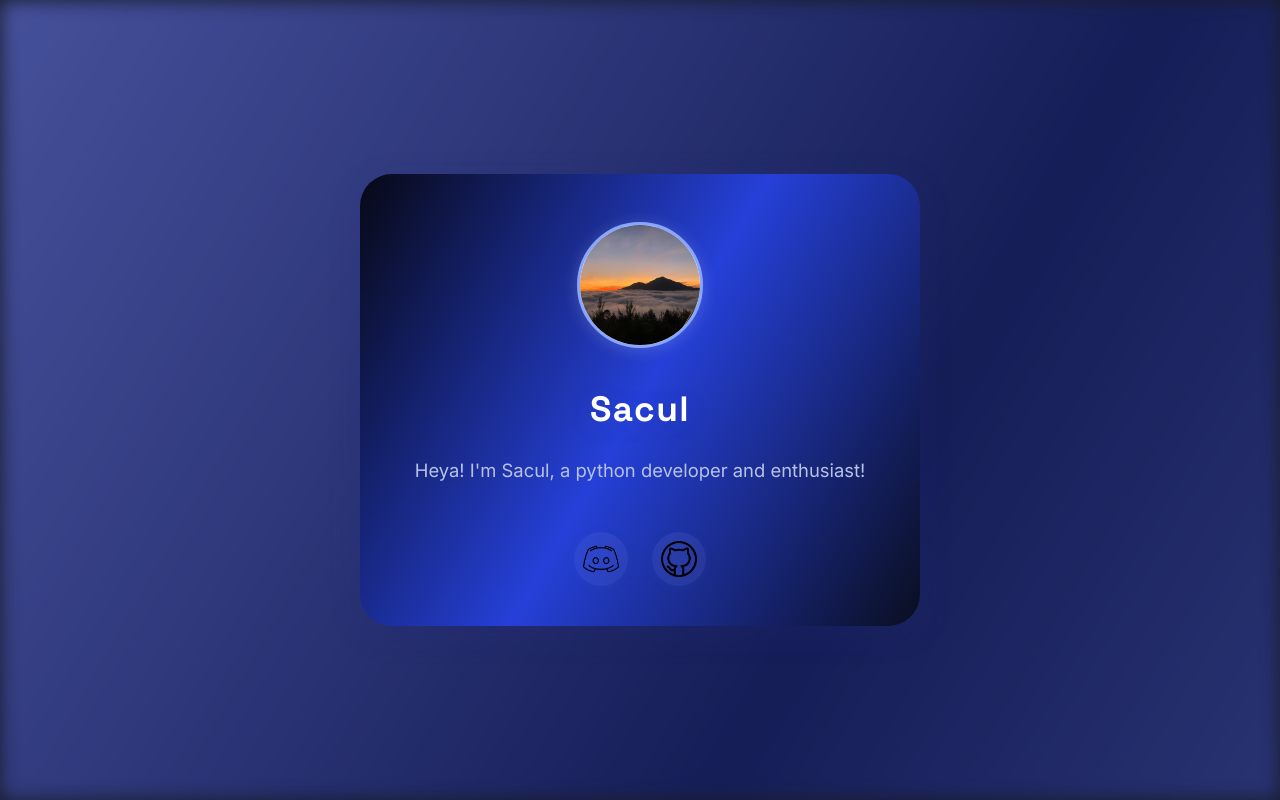
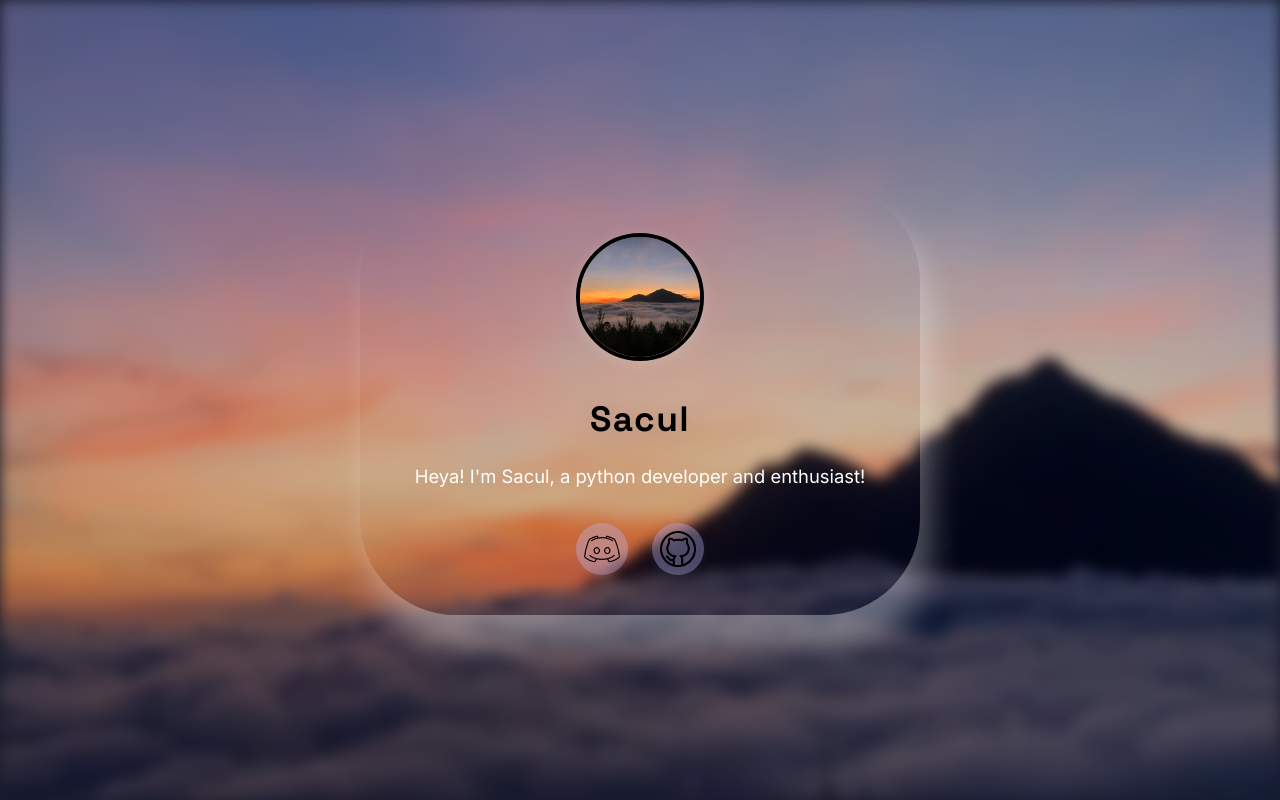
Before and after one commit to Sacul0457/Sacul, a plain HTML site: page index.html in a window 1280 px wide. Drawn offline with Linux system fonts and the light colour scheme.

Commit message:
Update style.css

```diff
--- a/style.css
+++ b/style.css
@@ -21,10 +21,10 @@ body {
   position: fixed;
   top: 0; left: 0; right: 0; bottom: 0;
   z-index: 0;
-  background: linear-gradient(120deg, #7484ec 0%, #1b256d 50%, #6577d4 100%);
-  background-size: 200% 200%;
+  background-image: url(Screenshot\ 2024-10-01\ 130327.png);
+  background-size: 125% 125%;
   animation: modernBgMove 14s ease-in-out infinite alternate;
-  filter: blur(10px) brightness(0.8);
+  filter: blur(7px) brightness(0.8);
 }
 @keyframes modernBgMove {
   0% { background-position: 0% 50%; }
@@ -54,15 +54,14 @@ header {
   z-index: 1;
   max-width: 480px;
   width: 100%;
-  background: linear-gradient(120deg, #070814 0%, #2540d8 50%, #0a0e20 100%);
-  box-shadow: 0 8px 32px 0 rgba(31, 38, 135, 0.18);
-  border-radius: 2rem;
+  box-shadow: 10px 30px 32px 0 rgba(255, 255, 255, 0.336);
+  border-radius: 6rem;
   padding: 3rem 2.5rem 2.5rem 2.5rem;
   display: flex;
   flex-direction: column;
   align-items: center;
-  gap: 1.2rem;
-  opacity: 0;
+  gap: 1rem;
+  opacity: 0.1;
   transform: translateY(40px) scale(0.98);
   animation: cardFadeIn 1.2s cubic-bezier(.77,0,.18,1) 0.2s forwards;
 }
@@ -79,9 +78,8 @@ header {
   border-radius: 50%;
   object-fit: cover;
   margin-bottom: 1.2rem;
-  border: 3px solid #86a6ff;
+  border: 4px solid #000000;
   box-shadow: 0 2px 16px rgba(255, 255, 255, 0.18);
-  background: #ffffff;
 
 }
 
@@ -89,7 +87,7 @@ header {
   font-family: 'Space Grotesk', 'Inter', Arial, sans-serif;
   font-size: 2.2rem;
   font-weight: 700;
-  color: #fff;
+  color: black;
   letter-spacing: 0.04em;
   margin: 0 0 0.5rem 0;
   text-shadow: 0 4px 24px rgba(79,94,184,0.18);
@@ -97,8 +95,9 @@ header {
 }
 .subtitle {
   font-size: 1.15rem;
-  color: #b7c2e7;
+  color: white;
   margin: 0 0 1.5rem 0;
+  block-size: 10px;
   text-align: center;
   font-weight: 400;
   font-family: 'Inter', Arial, sans-serif;
@@ -113,10 +112,10 @@ header {
   display: flex;
   align-items: center;
   justify-content: center;
-  width: 54px;
-  height: 54px;
+  width: 52px;
+  height: 52px;
   border-radius: 50%;
-  background: rgba(120,142,227,0.13);
+  background: rgba(181, 182, 245, 0.37);
   box-shadow: 0 2px 8px rgba(79,94,184,0.10);
   border: none;
   transition: background 0.3s, transform 0.25s, box-shadow 0.3s;
@@ -125,9 +124,9 @@ header {
   outline: none;
 }
 .modern-icon-btn:hover, .modern-icon-btn:focus-visible {
-  background: rgba(148, 168, 245, 0.32);
-  transform: scale(1.17);
-  box-shadow: 0 4px 24px rgba(120,142,227,0.18);
+  background: rgba(196, 203, 228, 0.829);
+  transform: scale(1.16);
+  box-shadow: 0 4px 24px rgba(176, 176, 235, 0.18);
 }
 .modern-icon-img {
   width: 36px;
```
